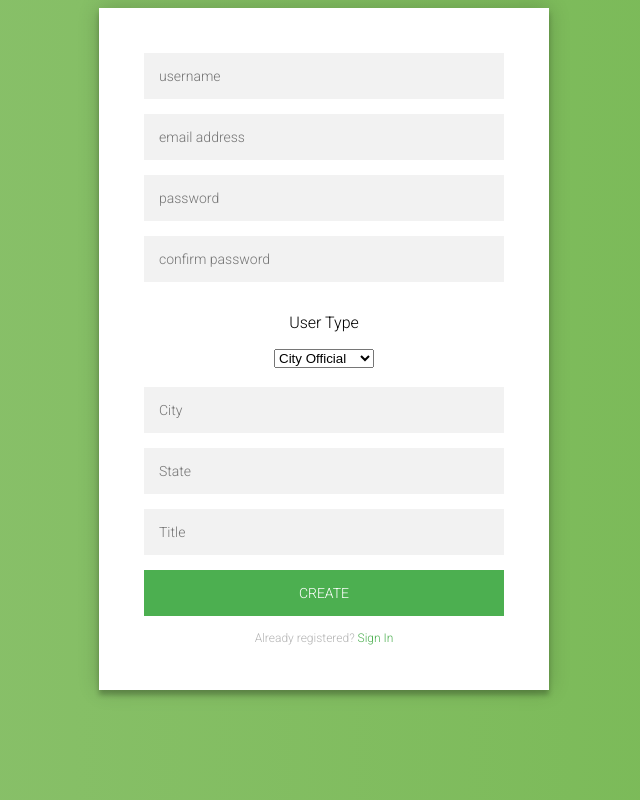
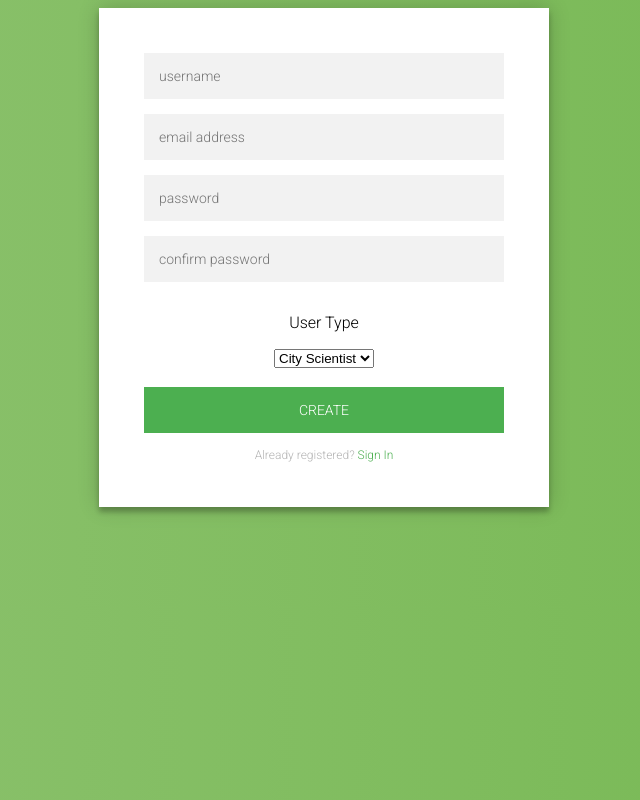
Before and after one commit to cclaassen3/service_learn_sustain, a Flask app: page /registration in a window 1280 px wide. Shown: the whole page, without its empty margins (316-956 px from the left). Run offline with Flask 2, Linux system fonts and the light colour scheme; some libraries are stand-ins or nearby versions.

Commit message:
still tryna figure out the show/hide

```diff
--- a/static/registration.js
+++ b/static/registration.js
@@ -1,12 +1,9 @@
+
 $('#usertype').on('change',function(){
-        if( $(this).val()==="City Scientist"){
-        $("#city").show();
-        $("#state").show();
-        $("#title").show();
+        if($(this).val()==="cityofficial"){
+        $("#otherparams").hide();
         }
         else{
-        $("#city").hide();
-        $("#state").hide();
-        $("#title").hide();
+        $("#otherparams").show();
         }
 });
--- a/templates/registration.html
+++ b/templates/registration.html
@@ -1,4 +1,6 @@
 <!DOCTYPE html>
+<script src="https://code.jquery.com/jquery-1.12.4.js"></script>
+<script src="https://code.jquery.com/ui/1.12.1/jquery-ui.js"></script>
 <script type="text/javascript" src="{{ url_for('static', filename='registration.js')}}"></script>
 <link rel="stylesheet" type="text/css" href="{{ url_for('static', filename='style.css') }}" media="screen" />
 
@@ -11,13 +13,15 @@
       <input type="password" id="confpassword" placeholder="confirm password"/>
       <p> User Type </p>
           <select name="usertype">
+          <option value="cityscientist">City Scientist</option>
           <option value="cityofficial">City Official</option>
-          <option value="cityscientist">City Scientist</option>
           </select>
       <br><br>
-      <input type="text" id="city" placeholder="City"/>
-      <input type="text" id = "state" placeholder="State"/>
-      <input type = "text" id = "title" placeholder="Title"/>
+      <div id = "otherparams" style="display:none;">
+      <input id="city" type="text" placeholder="City"/>
+      <input id = "state" type="text" placeholder="State"/>
+      <input id = "title" type = "text" placeholder="Title"/>
+      </div>
       <button>create</button>
       <p class="message">Already registered? <a href="{{ url_for('home')}}">Sign In</a></p>
     </form>
```
Also changed, not shown: templates/registration.js (deleted, +0 -17 lines), 1 other file.
